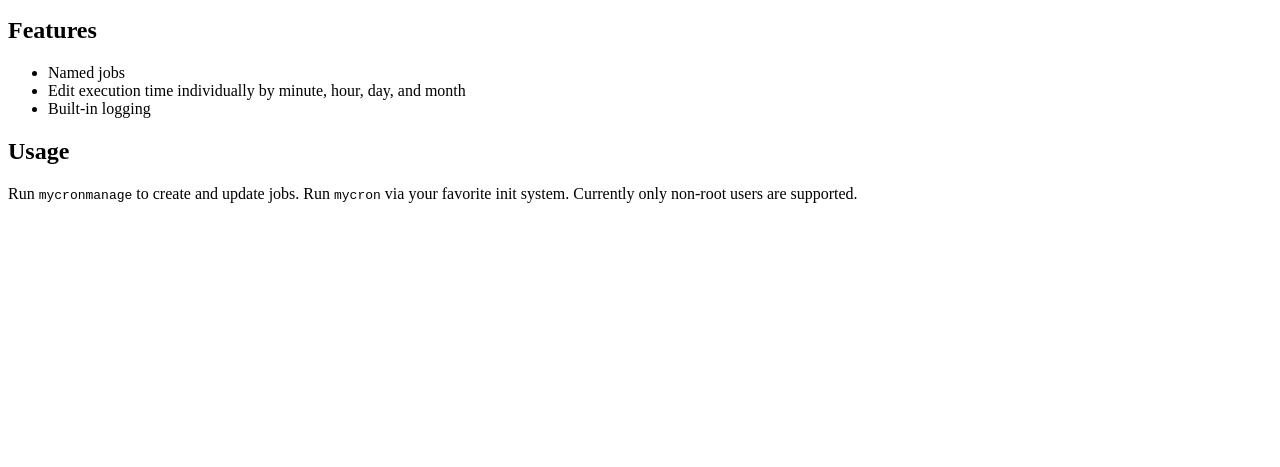
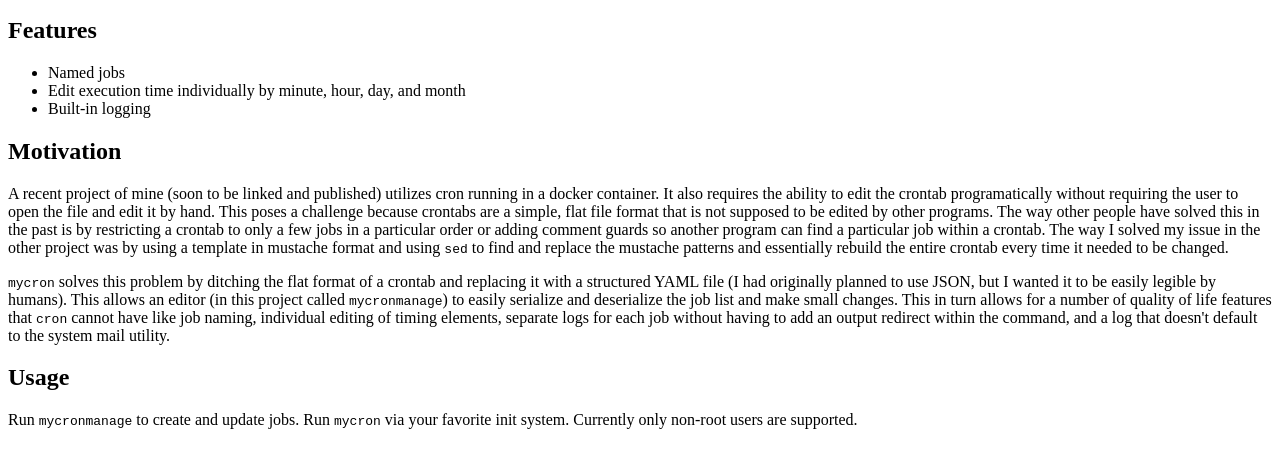
Before and after one commit to Joseph-Burley/mycron, a plain HTML site: page docs/index.html in a window 1280 px wide. Shown: the part 101-568 px from the top of the page. Drawn offline with Linux system fonts and the light colour scheme.

Commit message:
Added motivation section to homepage.

```diff
--- a/docs/index.html
+++ b/docs/index.html
@@ -13,7 +13,10 @@
       <li>Edit execution time individually by minute, hour, day, and month</li>
       <li>Built-in logging</li>
     </ul>
+    <h2>Motivation</h2>
+    <p>A recent project of mine (soon to be linked and published) utilizes cron running in a docker container. It also requires the ability to edit the crontab programatically without requiring the user to open the file and edit it by hand. This poses a challenge because crontabs are a simple, flat file format that is not supposed to be edited by other programs. The way other people have solved this in the past is by restricting a crontab to only a few jobs in a particular order or adding comment guards so another program can find a particular job within a crontab. The way I solved my issue in the other project was by using a template in mustache format and using <code>sed</code> to find and replace the mustache patterns and essentially rebuild the entire crontab every time it needed to be changed.</p>
+    <p><code>mycron</code> solves this problem by ditching the flat format of a crontab and replacing it with a structured YAML file (I had originally planned to use JSON, but I wanted it to be easily legible by humans). This allows an editor (in this project called <code>mycronmanage</code>) to easily serialize and deserialize the job list and make small changes. This in turn allows for a number of quality of life features that <code>cron</code> cannot have like job naming, individual editing of timing elements, separate logs for each job without having to add an output redirect within the command, and a log that doesn't default to the system mail utility.</p>
     <h2>Usage</h2>
     <p>Run <code>mycronmanage</code> to create and update jobs. Run <code>mycron</code> via your favorite init system. Currently only non-root users are supported.</p>
-  </body>
+    </body>
 </html>
```
